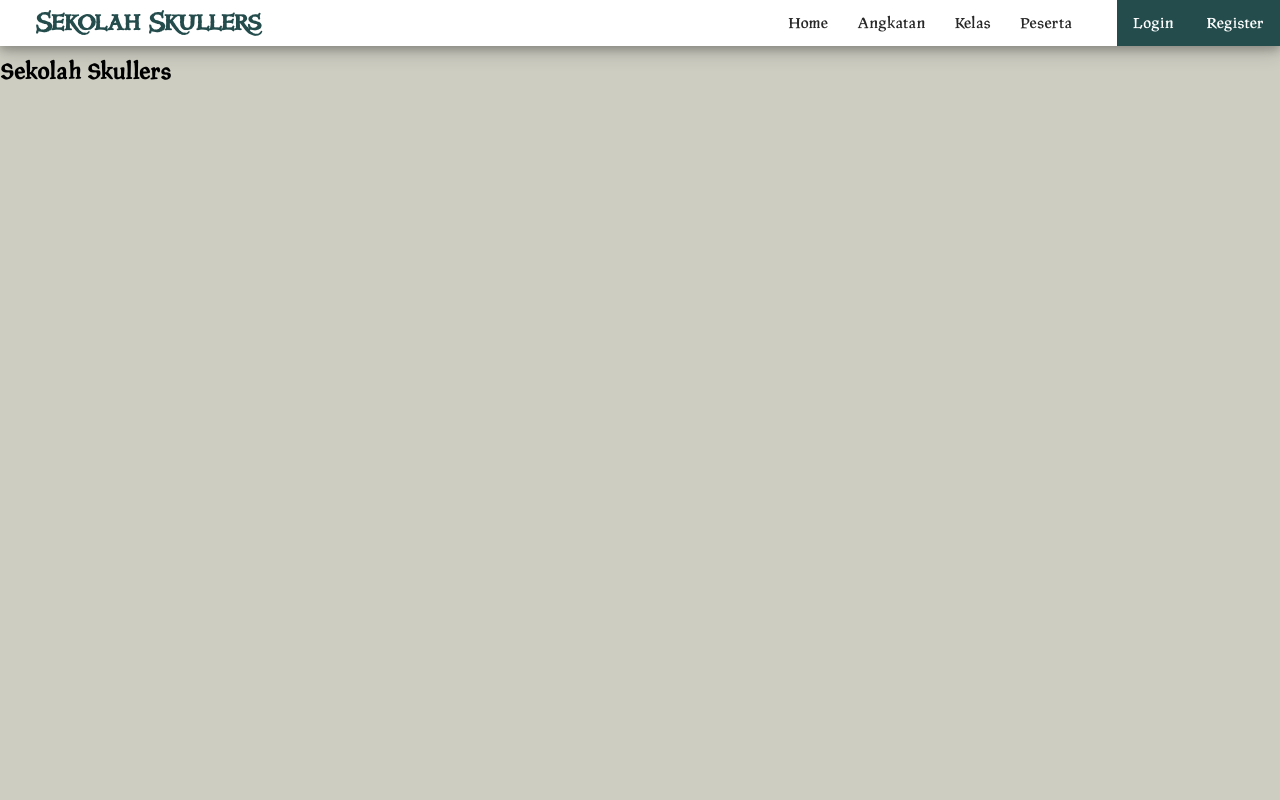
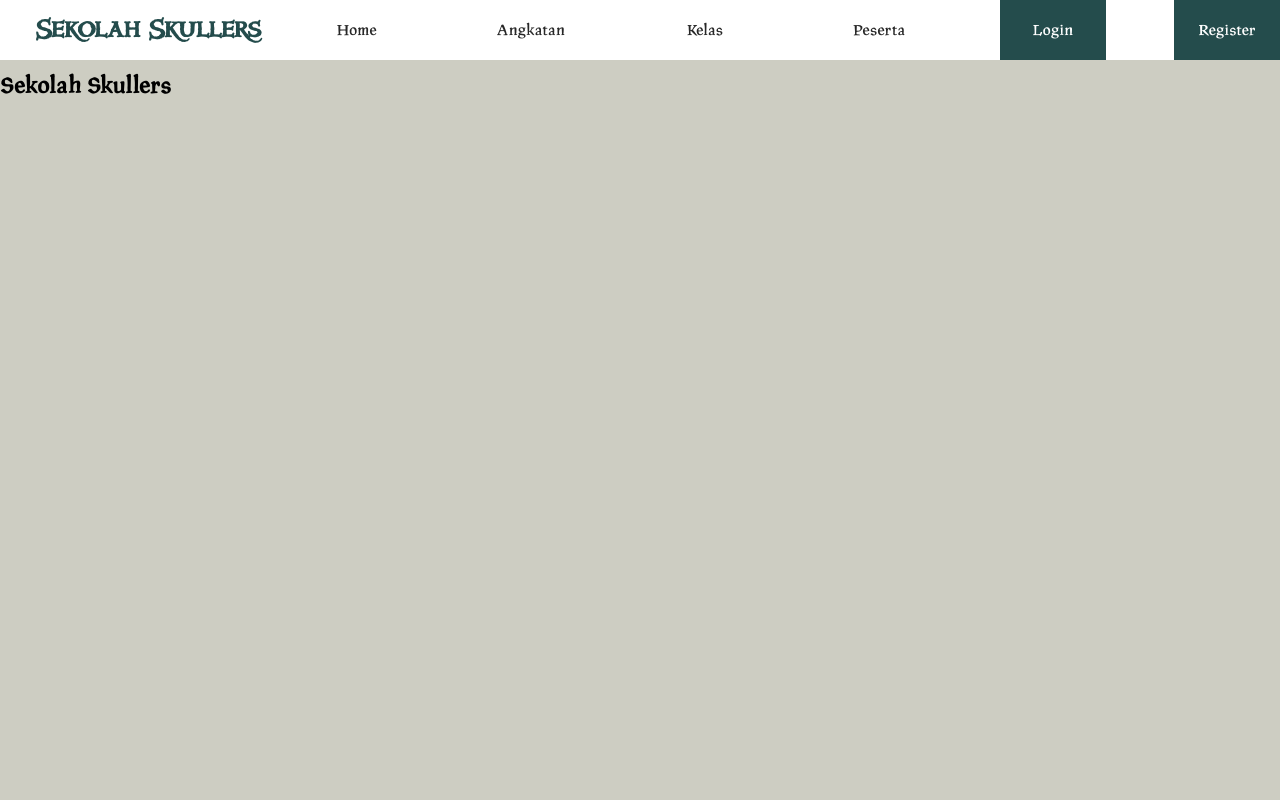
Before and after one commit to irinamrdhtllh/sekolahskullers-frontend, a Next.js app: page / in a window 1280 px wide. Shown: the top 800 px of the page. Built offline with nearby package versions, Linux system fonts and the light colour scheme.

Commit message:
Updates:
- Add border bottom to nav link
- Add medium breakpoint

```diff
--- a/components/Button.js
+++ b/components/Button.js
@@ -1,19 +1,13 @@
-import React from 'react';
-
 import Link from 'next/link';
 
 import styles from '../styles/components/Button.module.scss';
 
-const Button = React.forwardRef(({ onClick, href, name, width }, ref) => {
+export default function Button({ name, href, custom }) {
   return (
     <Link href={href} passHref>
-      <a className={styles.button} onClick={onClick} ref={ref}>
+      <a className={`${styles.button} ${custom && styles.custom}`}>
         {name}
       </a>
     </Link>
   );
-});
-
-Button.displayName = 'Button';
-
-export default Button;
+}
--- /dev/null
+++ b/components/NavLink.js
@@ -0,0 +1,11 @@
+import Link from 'next/link';
+
+import styles from '../styles/components/NavLink.module.scss';
+
+export default function NavLink({ name, href, custom }) {
+  return (
+    <Link href={href} passHref>
+      <a className={`${styles.link} ${custom && styles.custom}`}>{name}</a>
+    </Link>
+  );
+}
--- a/layout/Header.js
+++ b/layout/Header.js
@@ -1,6 +1,5 @@
 import { FontAwesomeIcon } from '@fortawesome/react-fontawesome';
-import { Menu, Popover } from '@headlessui/react';
-import Link from 'next/link';
+import { Popover } from '@headlessui/react';
 
 import { useAuth } from '../hooks/useAuth';
 import useWindowDimensions from '../hooks/useWindowDimensions';
@@ -14,13 +13,13 @@ export default function Header() {
   return (
     <header className={styles.container}>
       <h1>Sekolah Skullers</h1>
-      <Popover>
+      <Popover as="div" className={styles.navbar}>
         {({ open }) => (
           <>
             <Popover.Button as="div" className={styles.toggle}>
               <FontAwesomeIcon icon="bars" size="lg" />
             </Popover.Button>
-            {(open || width >= 768) && (
+            {(open || width >= 640) && (
               <Nav>
                 {isAuthenticated ? (
                   <AuthNav toggleOpen={open} />
--- a/layout/Nav.js
+++ b/layout/Nav.js
@@ -1,20 +1,18 @@
 import { FontAwesomeIcon } from '@fortawesome/react-fontawesome';
 import { Popover } from '@headlessui/react';
-import Link from 'next/link';
 
 import Button from '../components/Button';
+import NavLink from '../components/NavLink';
 import useWindowDimensions from '../hooks/useWindowDimensions';
 import styles from '../styles/layout/Nav.module.scss';
 
 export default function Nav({ children }) {
   return (
     <Popover.Panel static as="nav" className={styles.nav}>
-      <div className={styles.links}>
-        <Link href="/">Home</Link>
-        <Link href="/class-year/">Angkatan</Link>
-        <Link href="/groups">Kelas</Link>
-        <Link href="/students/">Peserta</Link>
-      </div>
+      <NavLink name="Home" href="/" />
+      <NavLink name="Angkatan" href="/class-year" />
+      <NavLink name="Kelas" href="/groups" />
+      <NavLink name="Peserta" href="/students" />
       {children}
     </Popover.Panel>
   );
@@ -24,42 +22,50 @@ export function AuthNav({ toggleOpen }) {
   const { width } = useWindowDimensions();
 
   const user = (
-    <FontAwesomeIcon className={styles.icons} icon="user" size="md" />
+    <FontAwesomeIcon className={styles.icons} icon="user" size="lg" />
   );
 
   return (
     <>
-      <div className={`${styles.container} ${styles.container1}`}>
-        <Popover>
+      <Popover as="div" className={styles.container}>
         {({ open }) => (
           <>
-              <Popover.Button as="div" className={styles.button}>
-                <Button href="" name={user} />
+            <Popover.Button as="div" className={styles.profileButton}>
+              <Button
+                href=""
+                name={user}
+                custom
+              />
             </Popover.Button>
-              {((toggleOpen && width < 768) || open) && (
-                <Popover.Panel
-                  static
-                  as="div"
-                  className={`${styles.links} ${styles.dropdown}`}
-                >
-                  <Link href="/profile/">Profil</Link>
-                  <Link href="/profile/group/">Profil Kelas</Link>
+            {((toggleOpen && width <= 640) || open) && (
+              <Popover.Panel static as="div" className={styles.dropdown}>
+                <NavLink
+                  name="Profil"
+                  href="/profile"
+                  style={{ display: 'block' }}
+                  custom
+                />
+                <NavLink
+                  name="Profil Kelas"
+                  href="/profile/group"
+                  style={{ display: 'block' }}
+                  custom
+                />
               </Popover.Panel>
             )}
           </>
         )}
       </Popover>
       <Button href="/auth/logout/" name="Logout" />
-      </div>
     </>
   );
 }
 
 export function AnonymousNav() {
   return (
-    <div className={`${styles.container} ${styles.container2}`}>
+    <>
       <Button href="/auth/login/" name="Login" />
       <Button href="/auth/register/" name="Register" />
-    </div>
+    </>
   );
 }
--- a/styles/_variables.scss
+++ b/styles/_variables.scss
@@ -15,3 +15,6 @@ $fs-paragraph: 1rem;
 $fs-heading: 2rem;
 
 $box-shadow: 0 4px 8px 0 rgba(0, 0, 0, 0.2), 0 6px 20px 0 rgba(0, 0, 0, 0.19);
+
+$sm: 640px;
+$md: 904px;
--- a/styles/components/Button.module.scss
+++ b/styles/components/Button.module.scss
@@ -2,14 +2,28 @@
 
 .button {
   display: inline-block;
+  width: 100%;
+  height: 4rem;
+  text-align: center;
+  line-height: 4rem;
+  text-decoration: none;
   background-color: $clr-accent-1;
   color: white;
-  text-decoration: none;
-  text-align: center;
-  padding: 1.35rem;
-  font-family: $ff-pragroman;
 
   &:hover {
     background-color: rgba($clr-accent-1, 0.95);
   }
 }
+
+@media (min-width: $sm) {
+  .button {
+    width: 8.83rem;
+    height: 5rem;
+    line-height: 5rem;
+  }
+}
+
+.custom {
+  width: auto;
+  padding: 0 2rem;
+}
--- /dev/null
+++ b/styles/components/NavLink.module.scss
@@ -0,0 +1,37 @@
+@use '../variables' as *;
+
+.link {
+  display: block;
+  width: 100%;
+  height: 4rem;
+  text-align: center;
+  line-height: 4rem;
+  text-decoration: none;
+  background-color: white;
+  color: $clr-dark;
+
+  &:hover {
+    color: $clr-accent-1;
+  }
+}
+
+@media (min-width: $sm) {
+  .link {
+    display: inline-block;
+    width: 8.83rem;
+    height: 5rem;
+    line-height: 5rem;
+
+    &:hover {
+      border-bottom: 4px solid $clr-accent-1;
+    }
+  }
+}
+
+.custom {
+  display: block;
+
+  &:hover {
+    border: none;
+  }
+}
--- a/styles/layout/Header.module.scss
+++ b/styles/layout/Header.module.scss
@@ -3,45 +3,51 @@
 .container {
   display: flex;
   align-items: center;
-  // height: 4rem;
+  justify-content: space-between;
   padding: 0 3rem;
-  position: relative;
+  height: 5rem;
   background-color: white;
-  color: $clr-accent-1;
-  box-shadow: $box-shadow;
 
   h1 {
     font-family: $ff-windlass;
-    font-size: $fs-heading;
-    user-select: none;
-    margin-right: auto;
-    margin-top: 0;
-    margin-bottom: 0;
+    color: $clr-accent-1;
+    margin: 0;
   }
 }
 
 .toggle {
-  cursor: pointer;
-  font-size: 1rem;
+  font-size: 1.5rem;
 }
 
-.menu {
-  position: absolute;
-  top: 4rem;
-  left: 0;
-  right: 0;
-  text-align: center;
-  background-color: white;
-}
+@media (min-width: $sm) {
+  .container {
+    flex-direction: column;
+    padding: 0;
+    height: auto;
 
-@media (min-width: 768px) {
-  .container {
-    height: auto;
-    padding-left: 3rem;
-    padding-right: 0;
+    h1 {
+      padding: 1rem 0;
+    }
+  }
+
+  .navbar {
+    width: 100%;
   }
 
   .toggle {
     display: none;
   }
 }
+
+@media (min-width: $md) {
+  .container {
+    flex-direction: row;
+    padding-left: 3rem;
+
+    h1 {
+      padding: 0;
+      margin-right: 1.5rem;
+      width: 16ch;
+    }
+  }
+}
--- a/styles/layout/Nav.module.scss
+++ b/styles/layout/Nav.module.scss
@@ -8,64 +8,42 @@
   background-color: white;
 }
 
-.links a {
-  display: block;
-  text-align: center;
-  padding: 1.2rem;
-  color: $clr-dark;
-  text-decoration: none;
-
-  &:hover {
-    color: $clr-accent-1;
-  }
-}
-
-.container {
-  display: flex;
-
-  a {
-    width: 100%;
-  }
-}
-
-.container1 {
-  flex-direction: column;
-}
-
-.container2 {
-  flex-direction: row;
-}
-
-.button {
+.profileButton {
   display: none;
 }
 
-@media (min-width: 768px) {
+@media (min-width: $sm) {
   .nav {
     position: static;
     display: flex;
     align-items: center;
-  }
-
-  .links a {
-    display: inline-block;
+    width: 100%;
   }
 
   .container {
-    flex-direction: row;
-    margin-left: 2.5rem;
+    margin-left: auto;
   }
 
-  .button {
+  .profileButton {
     display: block;
+    margin-left: auto;
   }
 
   .dropdown {
     position: absolute;
-    background-color: white;
-
-    a::after {
-      border: none;
-    }
   }
 }
+
+@media (min-width: $md) {
+  .nav {
+    justify-content: space-between;
+  }
+}
+
+.dropdownLink {
+  display: block;
+
+  &:hover {
+    border: none;
+  }
+}
```
Lines whose indentation alone changed are shown as unchanged.
